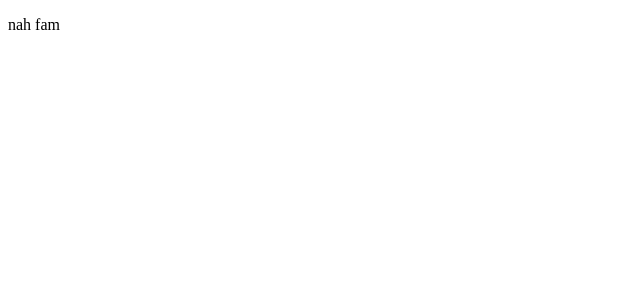
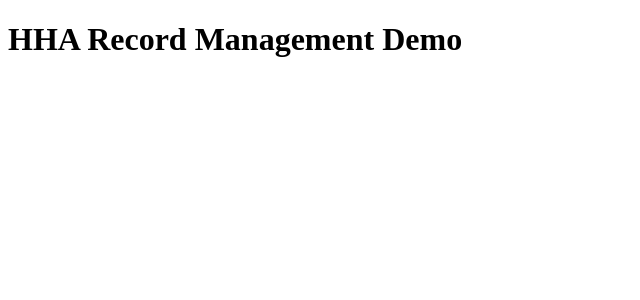
Before and after one commit to gabbuman/hha_prj, a React app: page / in a window 1280 px wide. Shown: the top 300 px of the page, without its empty margins (0-640 px from the left). Built offline with nearby package versions, Linux system fonts and the light colour scheme; the HTML template or start-up script is replaced by a standard one.

Commit message:
Added title for demo to root.

```diff
--- a/hha_prj/frontend/src/components/App.tsx
+++ b/hha_prj/frontend/src/components/App.tsx
@@ -20,7 +20,7 @@ class App extends Component {
 			<Router>
 				<Switch>
 					<Route exact path="/">
-						<p>nah fam</p>
+						<h1>HHA Record Management Demo</h1>
 					</Route>
 
 					<Route path='/header' component={() => <Header title={`Hope Health Action`} />}  />
```
